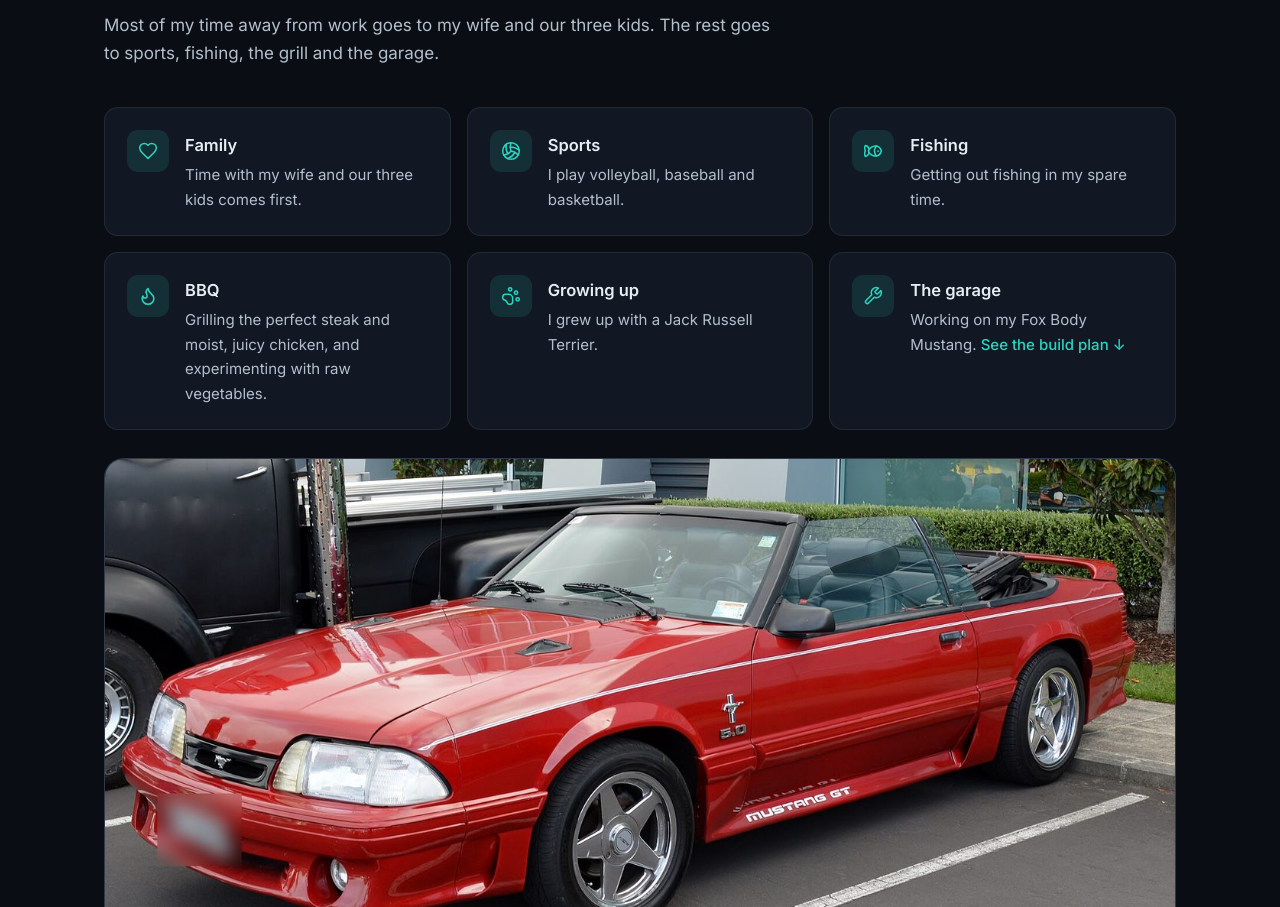
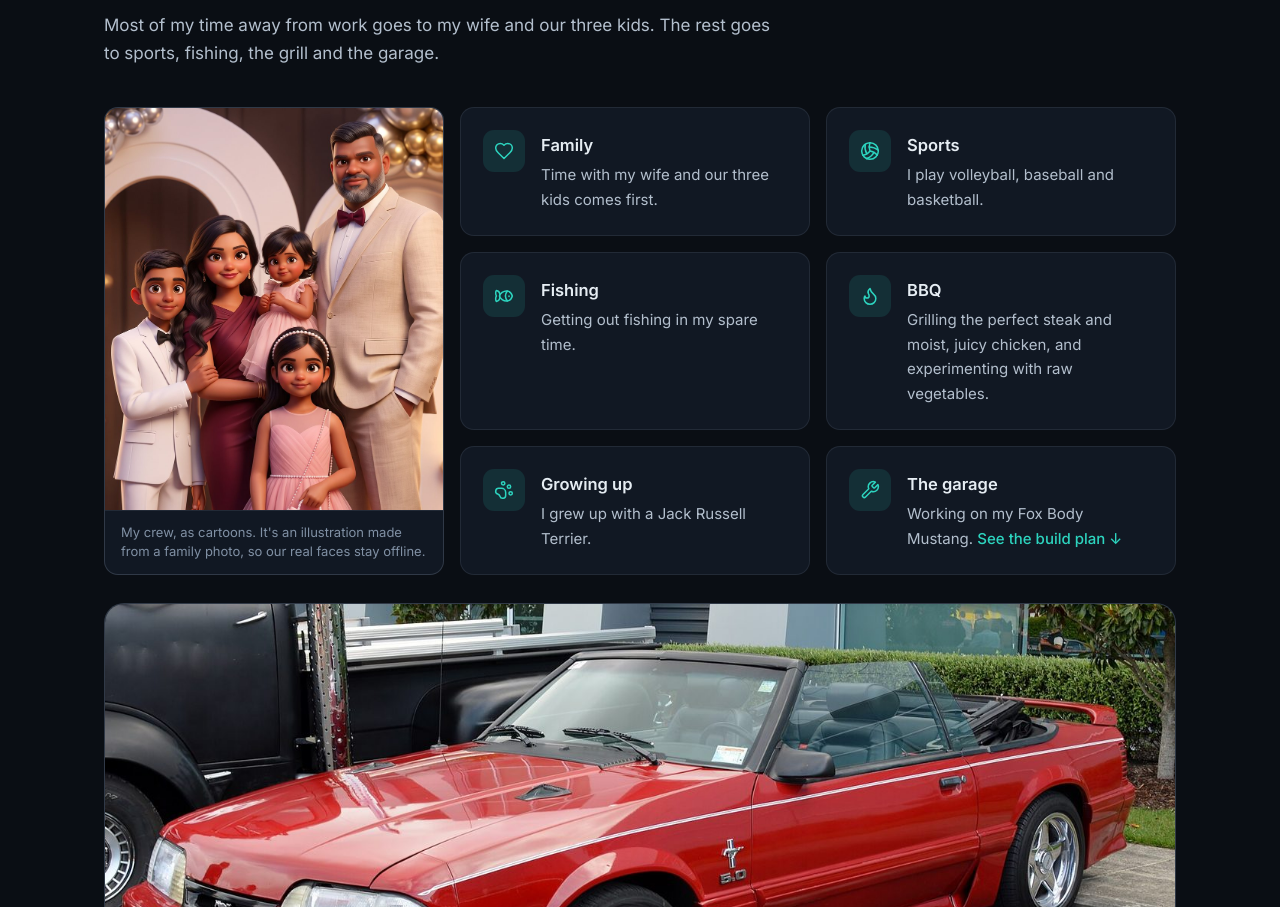
Before and after one commit to gsubrama2010-infra/gsubrama2010-infra.github.io, a plain HTML site: page index.html in a window 1280 px wide. Shown: the part 9238-10145 px from the top of the page. Drawn offline with Linux system fonts and the light colour scheme.

Commit message:
Add cartoon family illustration to Beyond work section
Generated with Runway from a family photo; the real photo is not
published.

Co-Authored-By: Claude Opus 5.5 <noreply@anthropic.com>

```diff
--- a/assets/css/style.css
+++ b/assets/css/style.css
@@ -390,6 +390,14 @@ svg { width: 18px; height: 18px; fill: none; stroke: currentColor; stroke-width:
 /* ---------- Beyond work ---------- */
 .section-sub { margin: 14px 0 0; max-width: 40em; color: var(--text-2); font-size: 17px; }
 .interests { display: grid; grid-template-columns: repeat(3, 1fr); gap: 16px; }
+.life-grid { display: grid; grid-template-columns: minmax(0, 340px) 1fr; gap: 16px; align-items: stretch; }
+.life-grid .interests { grid-template-columns: repeat(2, 1fr); }
+.family-art {
+  display: flex; flex-direction: column; margin: 0; overflow: hidden;
+  background: var(--surface); border: 1px solid var(--border-strong); border-radius: var(--radius);
+}
+.family-art img { display: block; width: 100%; flex: 1 1 0; height: 0; min-height: 320px; object-fit: cover; object-position: center top; }
+.family-art figcaption { padding: 12px 16px; font-size: 13px; line-height: 1.5; color: var(--muted); border-top: 1px solid var(--border); }
 .interest {
   display: flex; align-items: flex-start; gap: 16px; padding: 22px;
   background: var(--surface); border: 1px solid var(--border); border-radius: var(--radius);
@@ -470,6 +478,8 @@ svg { width: 18px; height: 18px; fill: none; stroke: currentColor; stroke-width:
   .stat:nth-child(-n + 2) { border-bottom: 1px solid var(--border); }
   .engagements { grid-template-columns: 1fr; }
   .project-stats { grid-template-columns: repeat(2, 1fr); }
+  .life-grid { grid-template-columns: 1fr; }
+  .family-art img { flex: none; height: auto; min-height: 0; aspect-ratio: 4 / 5; }
 }
 
 @media (max-width: 700px) {
@@ -504,7 +514,7 @@ svg { width: 18px; height: 18px; fill: none; stroke: currentColor; stroke-width:
   .job-role { font-size: 19px; }
   .engagement { padding: 18px; }
   .early-list .mini-date { margin-left: 0; width: 100%; }
-  .credentials, .project-grid, .interests { grid-template-columns: 1fr; }
+  .credentials, .project-grid, .interests, .life-grid .interests { grid-template-columns: 1fr; }
   .community { grid-template-columns: 1fr; gap: 20px; padding: 16px 16px 22px; }
   .community-text { padding-inline: 4px; }
   .community-text p:not(.section-kicker) { font-size: 16px; }
--- a/index.html
+++ b/index.html
@@ -527,6 +527,11 @@
         <p class="section-sub">Most of my time away from work goes to my wife and our three kids. The rest goes to sports, fishing, the grill and the garage.</p>
       </div>
 
+      <div class="life-grid">
+      <figure class="family-art reveal">
+        <img src="assets/img/family-illustration.jpg" width="900" height="1350" alt="Cartoon illustration of Ganesh with family: a father in a beige suit, a mother in a burgundy gown holding a toddler, a girl in a pink dress and a boy in a white tuxedo" loading="lazy">
+        <figcaption>My crew, as cartoons. It's an illustration made from a family photo, so our real faces stay offline.</figcaption>
+      </figure>
       <div class="interests">
         <article class="interest reveal">
           <div class="card-icon"><svg viewBox="0 0 24 24" aria-hidden="true"><path d="M19 14c1.49-1.46 3-3.21 3-5.5A5.5 5.5 0 0 0 16.5 3c-1.76 0-3 .5-4.5 2-1.5-1.5-2.74-2-4.5-2A5.5 5.5 0 0 0 2 8.5c0 2.3 1.5 4.05 3 5.5l7 7Z"/></svg></div>
@@ -552,6 +557,7 @@
           <div class="card-icon"><svg viewBox="0 0 24 24" aria-hidden="true"><path d="M14.7 6.3a1 1 0 0 0 0 1.4l1.6 1.6a1 1 0 0 0 1.4 0l3.77-3.77a6 6 0 0 1-7.94 7.94l-6.91 6.91a2.12 2.12 0 0 1-3-3l6.91-6.91a6 6 0 0 1 7.94-7.94l-3.76 3.76z"/></svg></div>
           <div><h4>The garage</h4><p>Working on my Fox Body Mustang. <a href="#garage">See the build plan</a></p></div>
         </article>
+      </div>
       </div>
 
       <article class="garage reveal" id="garage">
```
Also changed, not shown: README.md, assets/img/family-illustration.jpg (added).
